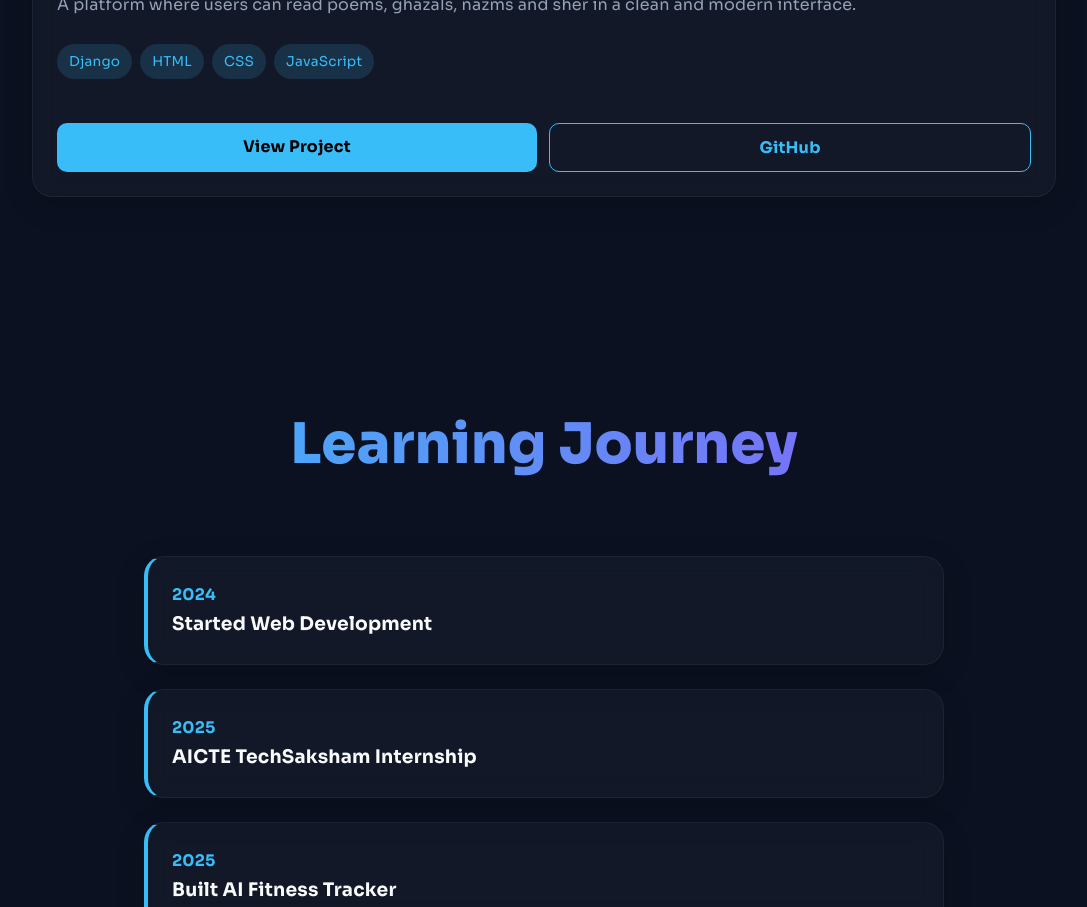
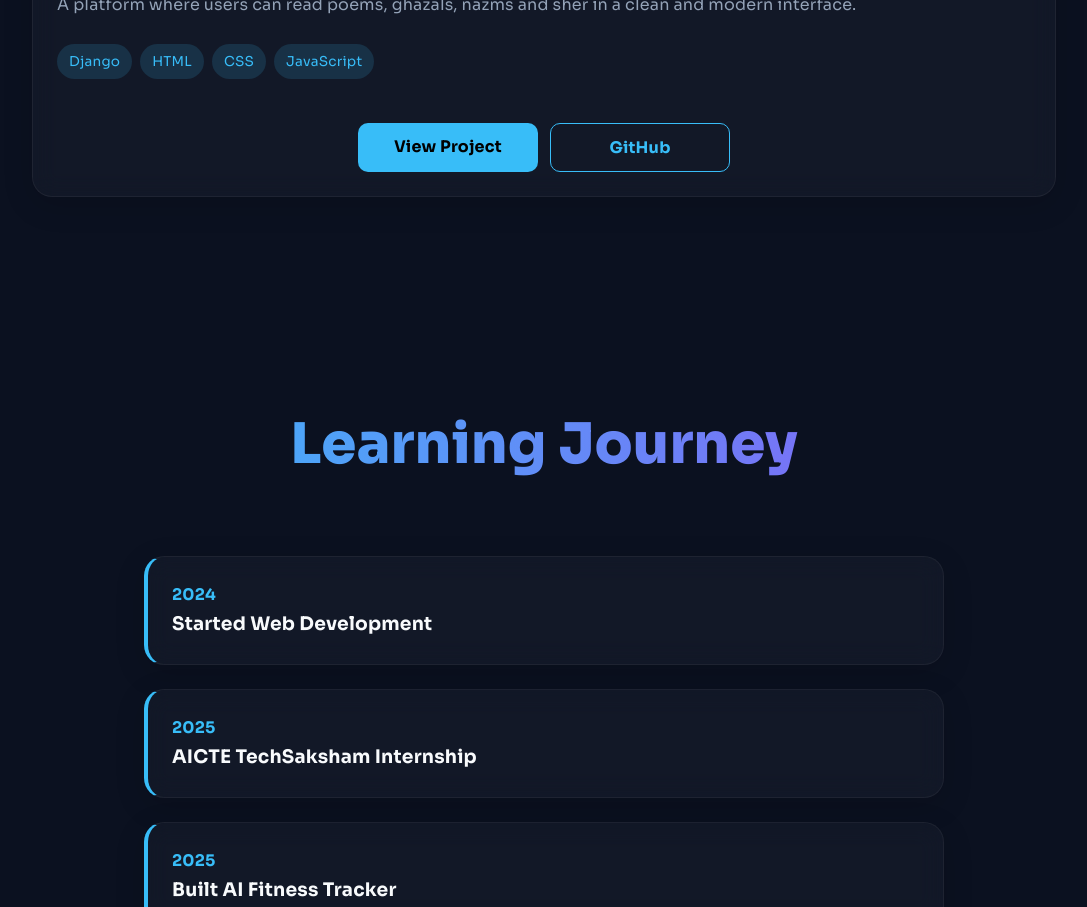
Before and after one commit to imtiyazhaiider/portfolio, a React (Vite) app: page / in a window 1280 px wide. Shown: the part 3400-4307 px from the top of the page, without its empty margins (96-1183 px from the left). Built offline with nearby package versions, Linux system fonts and the light colour scheme.

Commit message:
Add live demo and GitHub buttons

```diff
--- a/src/styles/global.css
+++ b/src/styles/global.css
@@ -1004,3 +1004,26 @@ button {
   object-fit: cover;
   border-radius: 16px;
 }
+
+.project-card {
+  transition: all 0.3s ease;
+}
+
+.project-card:hover {
+  transform: translateY(-8px);
+  box-shadow: 0 15px 40px rgba(56, 189, 248, 0.15);
+}
+
+.project-buttons {
+  display: flex;
+  gap: 12px;
+  margin-top: 20px;
+}
+
+.project-buttons .project-btn {
+  flex: 0 0 auto;
+  min-width: 180px;
+}
+.project-buttons {
+  justify-content: center;
+}
```
